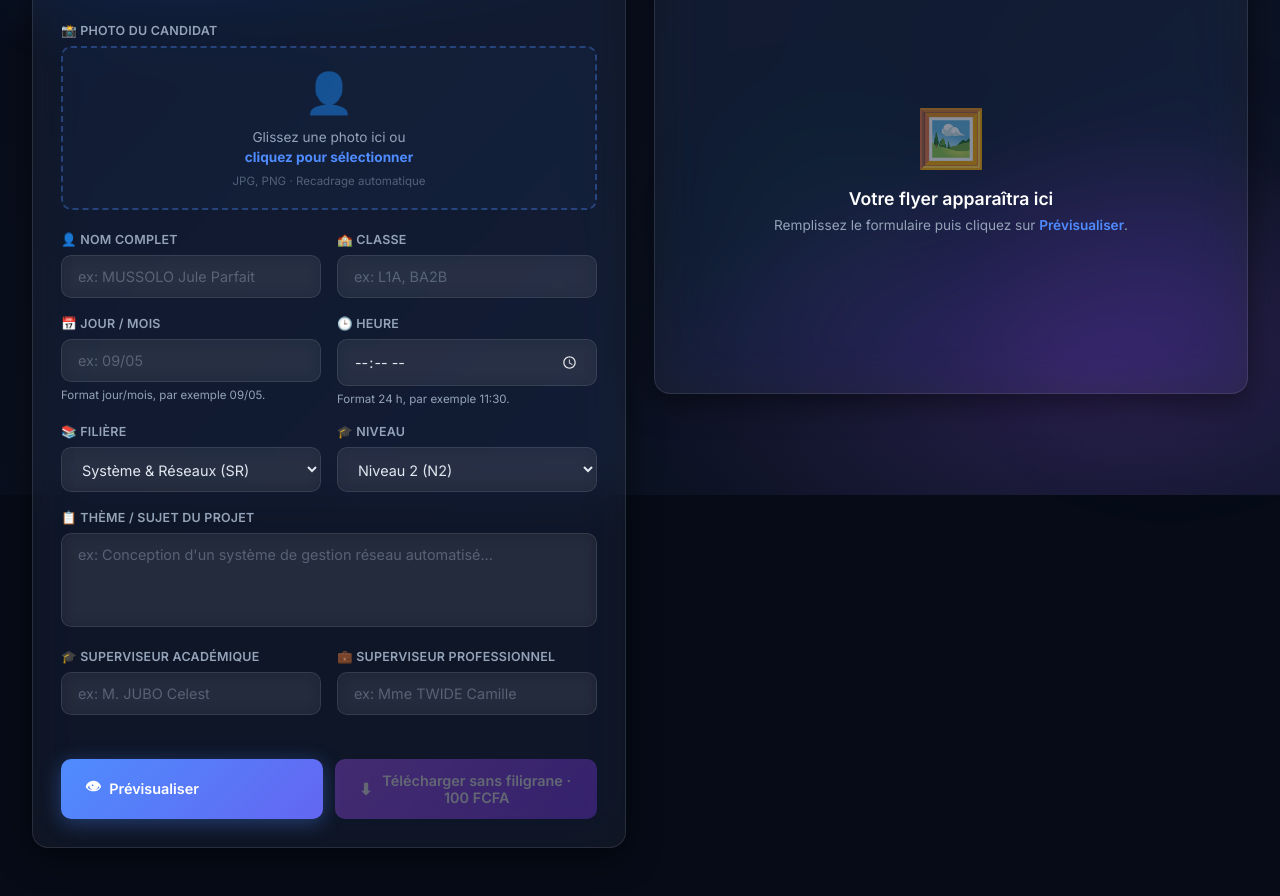
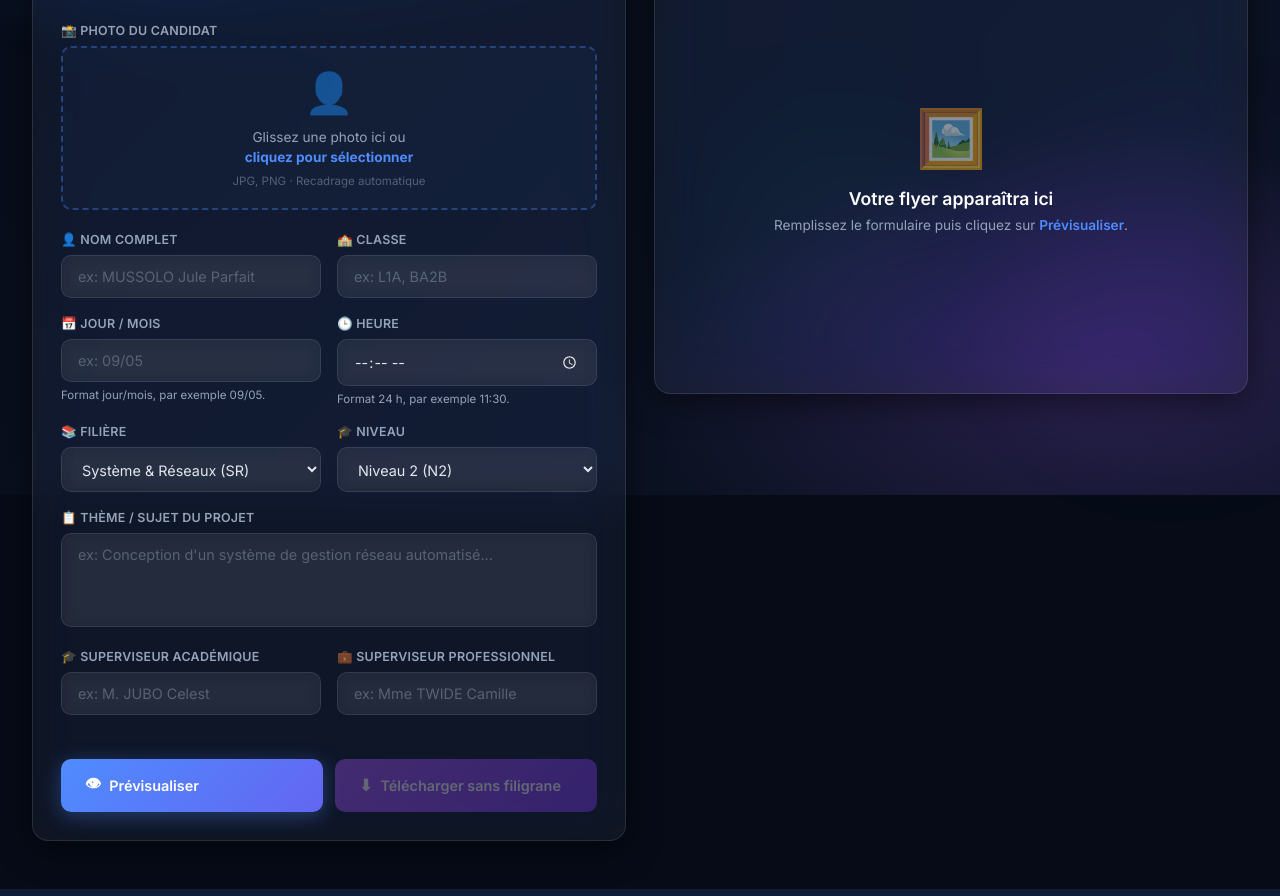
Before and after one commit to biyiditchoua1-debug/LIBRARYX, a Django app: page / in a window 1280 px wide. Shown: the part 305-1201 px from the top of the page. Run offline with Django 5.2, Linux system fonts and the light colour scheme; data that the repository does not hold is empty; parts of the project's set-up code (start-up, migrations or seed data) failed here and were passed over.

Commit message:
Clarify watermark-free flyer download label

```diff
--- a/libraryx/generator/templates/generator/flyer_form.html
+++ b/libraryx/generator/templates/generator/flyer_form.html
@@ -186,7 +186,7 @@
             </button>
             <button type="button" id="download-btn" class="btn btn-download" disabled>
               <span class="btn-icon">⬇</span>
-              <span>Télécharger sans filigrane · 100 FCFA</span>
+              <span>Télécharger sans filigrane</span>
             </button>
           </div>
 
@@ -269,7 +269,7 @@
         <div class="preview-footer" id="preview-footer" style="display:none;">
           <span class="preview-info">📐 Format A4 · 150 DPI</span>
           <button type="button" id="download-btn-2" class="btn btn-download btn-sm">
-            <span class="btn-icon">⬇</span> Télécharger sans filigrane · 100 FCFA
+            <span class="btn-icon">⬇</span> Télécharger sans filigrane
           </button>
         </div>
       </section>
```
